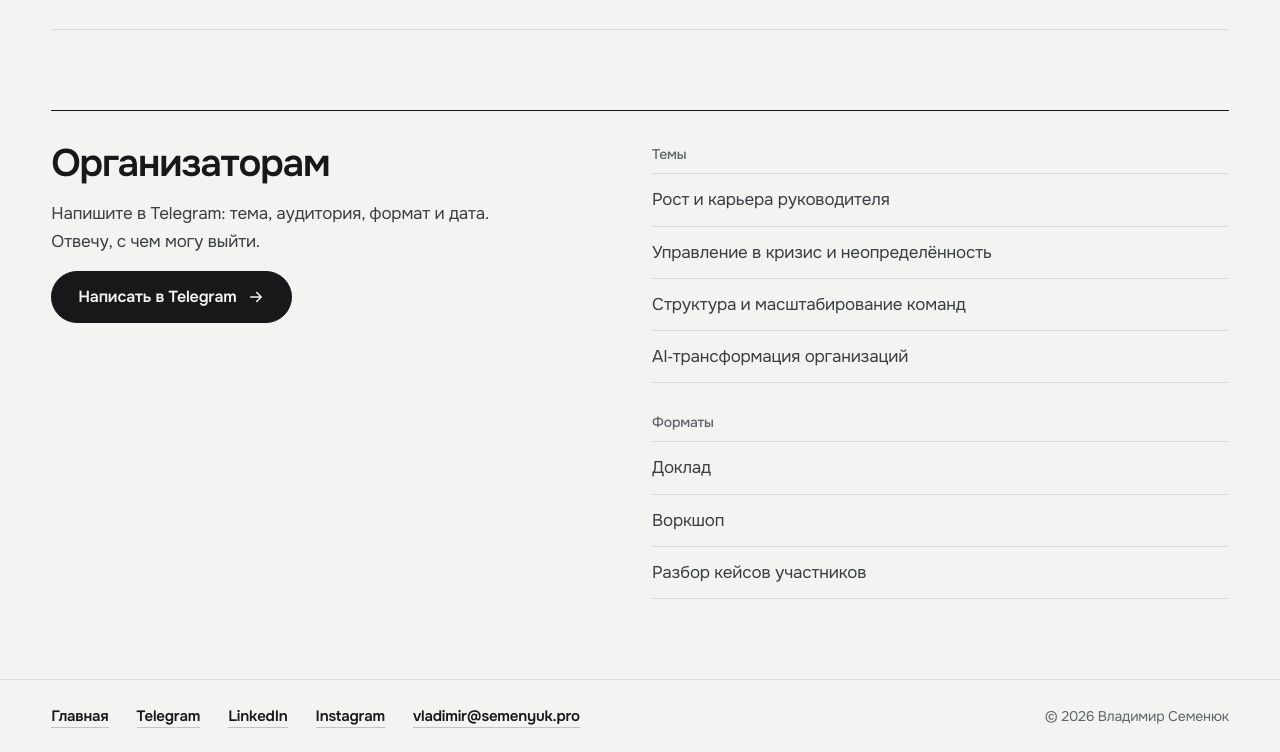
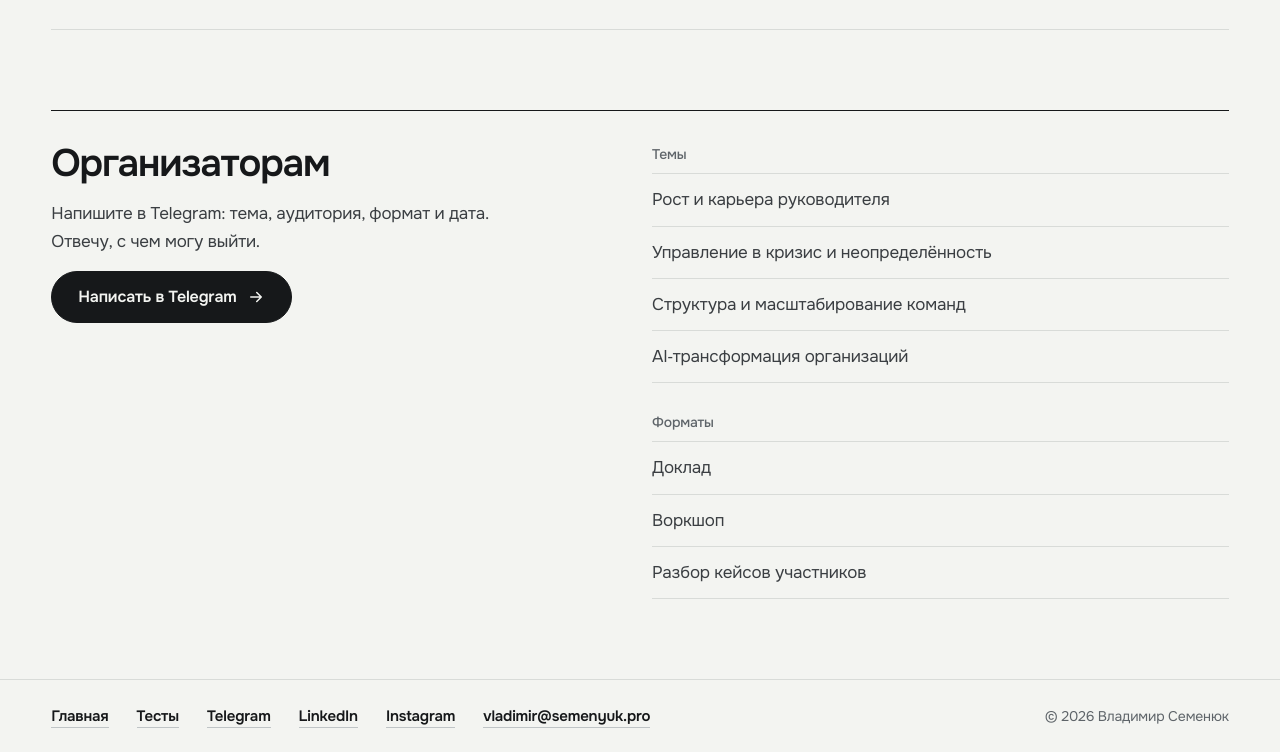
Before and after one commit to VladimirSemenyuk/semenyuk.pro, a plain HTML site: page talks/index.html in a window 1280 px wide. Shown: the part 1086-1838 px from the top of the page. Drawn offline with Linux system fonts and the light colour scheme.

Commit message:
Сайт: ссылка на тесты в подвале «Выступлений»
С главной и из меню на тесты по-прежнему не ссылаемся. Правило поправлено
в README и проектах тестов, автотест подвалов проверяет и «Выступления».

Co-Authored-By: Claude Opus 5.5 <noreply@anthropic.com>

```diff
--- a/talks/index.html
+++ b/talks/index.html
@@ -240,6 +240,7 @@ document.addEventListener("click",function(e){var a=e.target.closest&&e.target.c
   <div class="wrap site-foot__in">
     <ul class="site-foot__links">
       <li><a class="link" href="../">Главная</a></li>
+      <li><a class="link" href="../tests/">Тесты</a></li>
       <li><a class="link" data-goal="tg_write" data-place="talks-footer" href="https://t.me/vladimirsemenyuk">Telegram</a></li>
       <li><a class="link" href="https://www.linkedin.com/in/vladimir-semenyuk/">LinkedIn</a></li>
       <li><a class="link" data-goal="ig_profile" data-place="talks-footer" href="https://www.instagram.com/vladimir.semenyuk/">Instagram</a></li>
```
Also changed, not shown: 1 other file.
